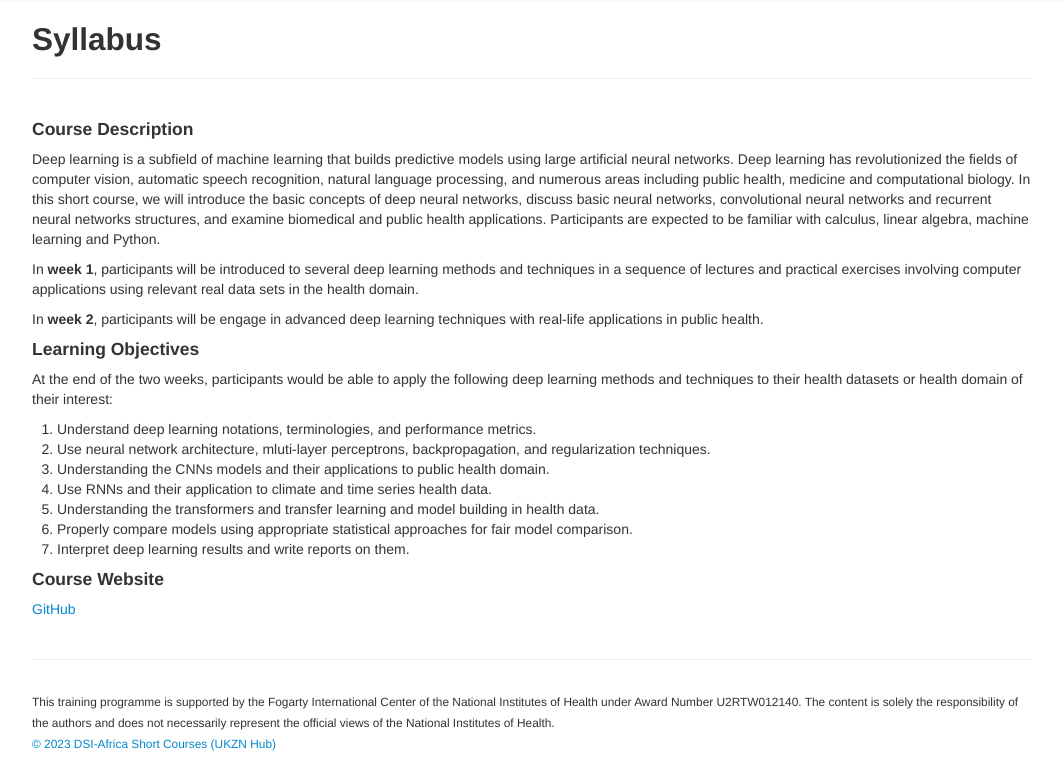
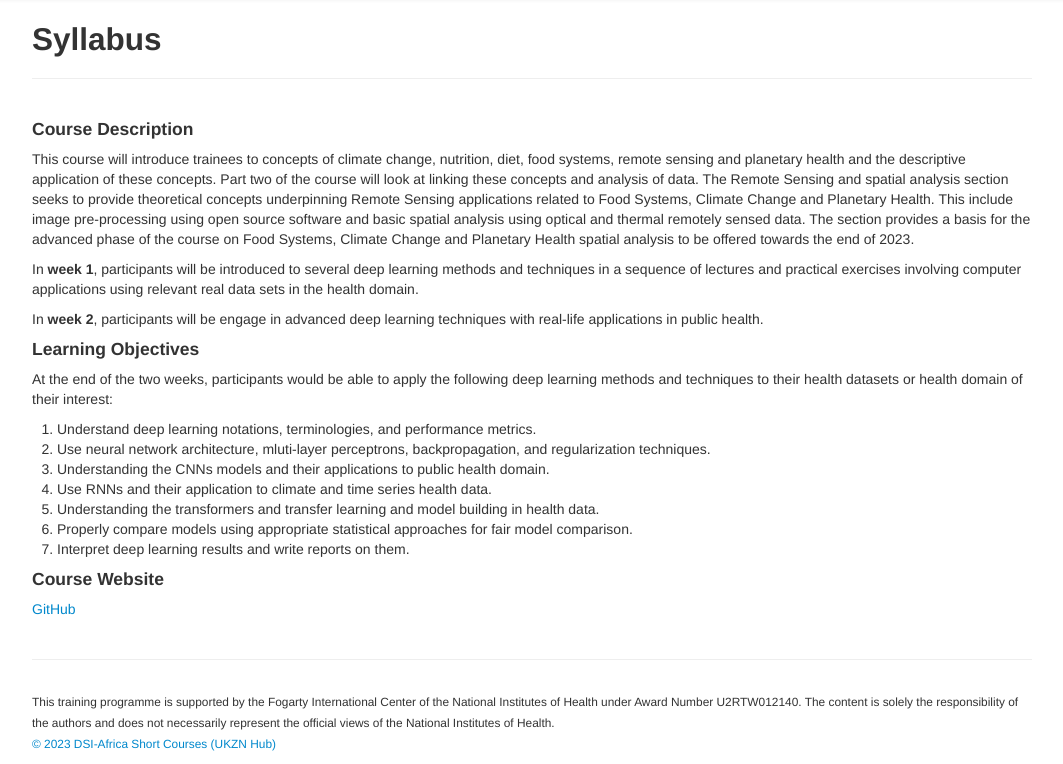
Before and after one commit to ccfscourseukzn/ccfscourseukzn.github.io, a Jekyll site: the page built from pages/syllabus.md, in a window 1280 px wide. Shown: the part 343-1107 px from the top of the page, without its empty margins (108-1171 px from the left). Built offline with Jekyll 4.4.1, drawn with Linux system fonts in a browser that asks for light colours.

Commit message:
Update syllabus.md

```diff
--- a/pages/syllabus.md
+++ b/pages/syllabus.md
@@ -4,7 +4,8 @@ title: Syllabus
 ---
 
 #### Course Description
-Deep learning is a subfield of machine learning that builds predictive models using large artificial neural networks. Deep learning has revolutionized the fields of computer vision, automatic speech recognition, natural language processing, and numerous areas including public health, medicine and computational biology. In this short course, we will introduce the basic concepts of deep neural networks, discuss basic neural networks, convolutional neural networks and recurrent neural networks structures, and examine biomedical and public health applications. Participants are expected to be familiar with calculus, linear algebra, machine learning and Python.
+This course will introduce trainees to concepts of climate change, nutrition, diet, food systems, remote sensing and planetary health and the descriptive application of these concepts. Part two of the course will look at linking these concepts and analysis of data.
+The Remote Sensing and spatial analysis section seeks to provide theoretical concepts underpinning Remote Sensing applications related to Food Systems, Climate Change and Planetary Health. This include image pre-processing using open source software and basic spatial analysis using optical and thermal remotely sensed data. The section provides a basis for the advanced phase of the course on Food Systems, Climate Change and Planetary Health spatial analysis to be offered towards the end of 2023.
 
 In **week 1**, participants will be introduced to several deep learning methods and techniques in a sequence of lectures and practical exercises involving computer applications using relevant real data sets in the health domain.
 
```
